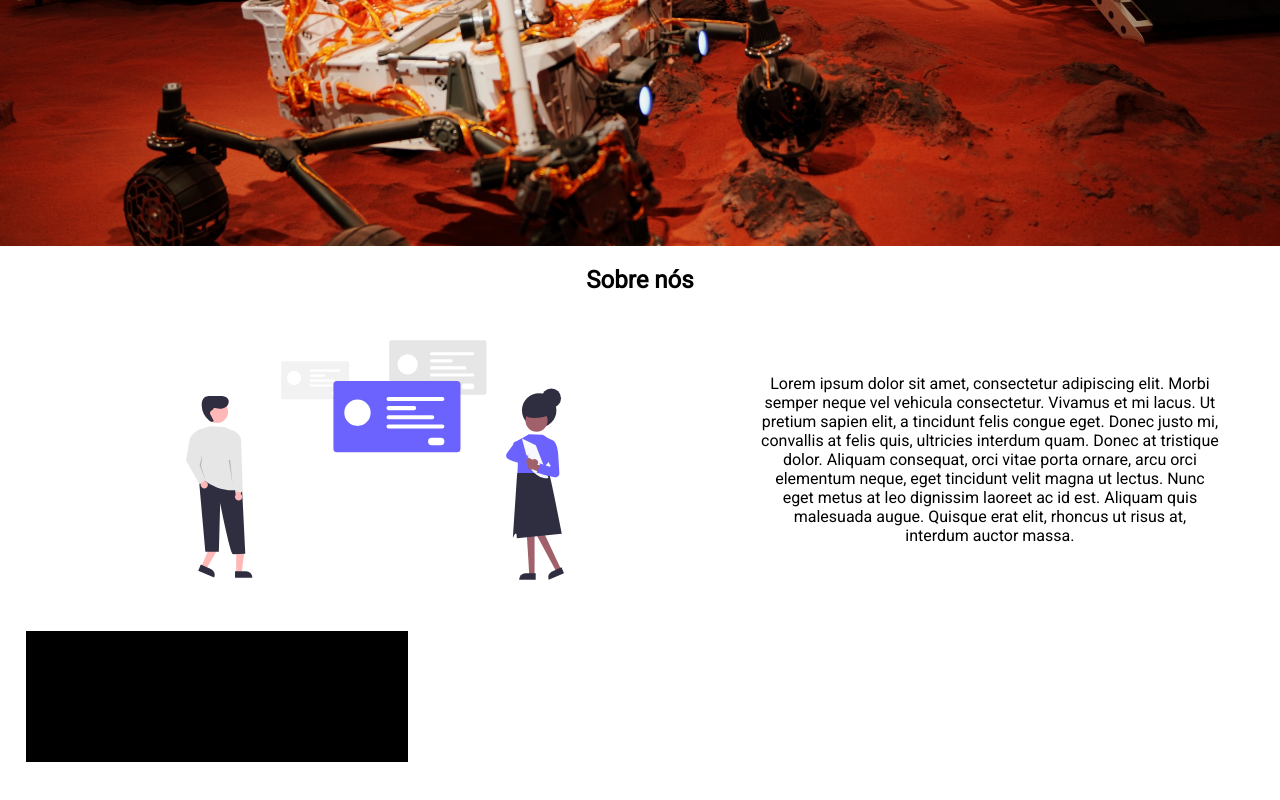
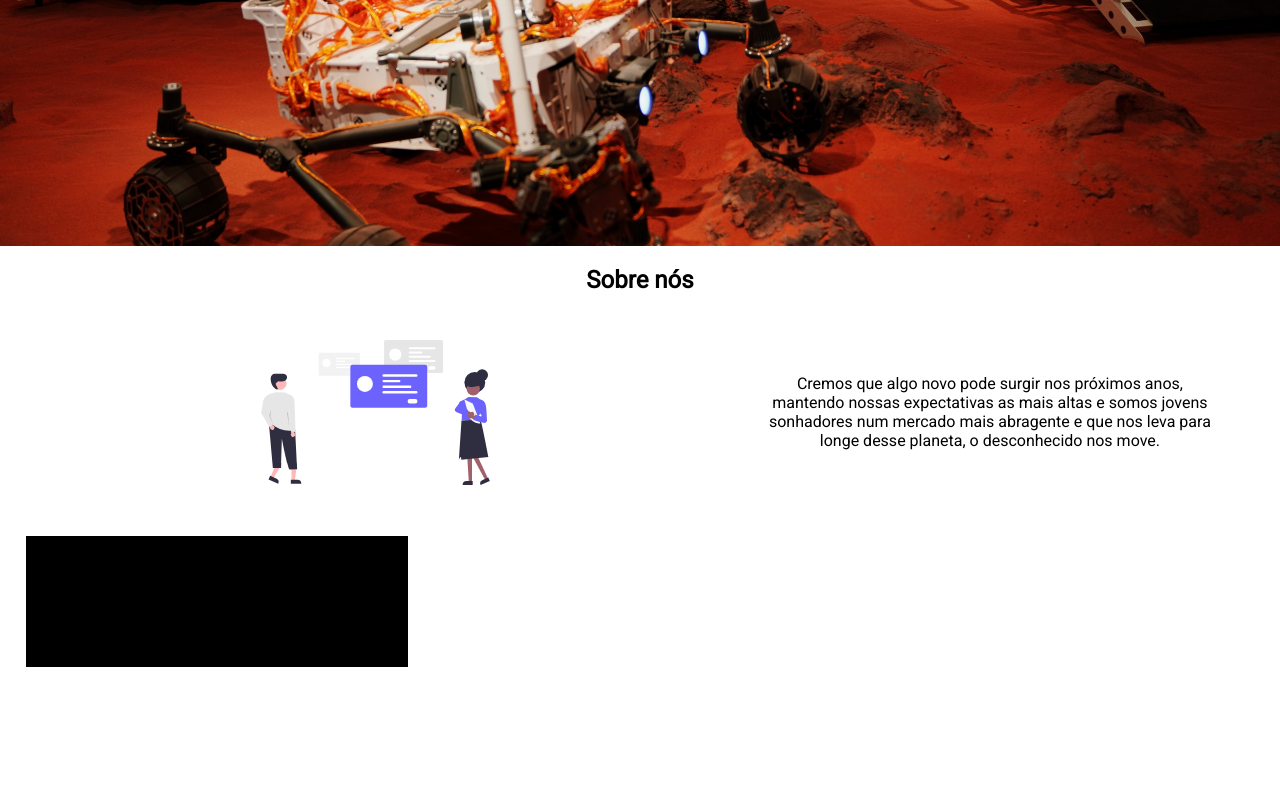
Before and after one commit to S4nT4CI4us/job, a plain HTML site: page pages/sobre.html in a window 1280 px wide. Shown: the part 554-1354 px from the top of the page. Drawn offline with Linux system fonts and the light colour scheme.

Commit message:
Update sobre.html

```diff
--- a/pages/sobre.html
+++ b/pages/sobre.html
@@ -50,12 +50,7 @@
 
         <div class="galery ">
             <div class="undraw "></div>
-            <p>Lorem ipsum dolor sit amet, consectetur adipiscing elit. Morbi semper neque vel vehicula consectetur.
-                Vivamus et mi lacus. Ut pretium sapien elit, a tincidunt felis congue eget. Donec justo mi, convallis at
-                felis quis, ultricies interdum quam. Donec at tristique dolor. Aliquam consequat, orci vitae porta
-                ornare, arcu orci elementum neque, eget tincidunt velit magna ut lectus. Nunc eget metus at leo
-                dignissim laoreet ac id est. Aliquam quis malesuada augue. Quisque erat elit, rhoncus ut risus at,
-                interdum auctor massa.</p>
+            <p> Cremos que algo novo pode surgir nos próximos anos, mantendo nossas expectativas as mais altas e somos jovens sonhadores num mercado mais abragente e que nos leva para longe desse planeta, o desconhecido nos move.</p>
         </div>
 
         <div class="galery">
```
